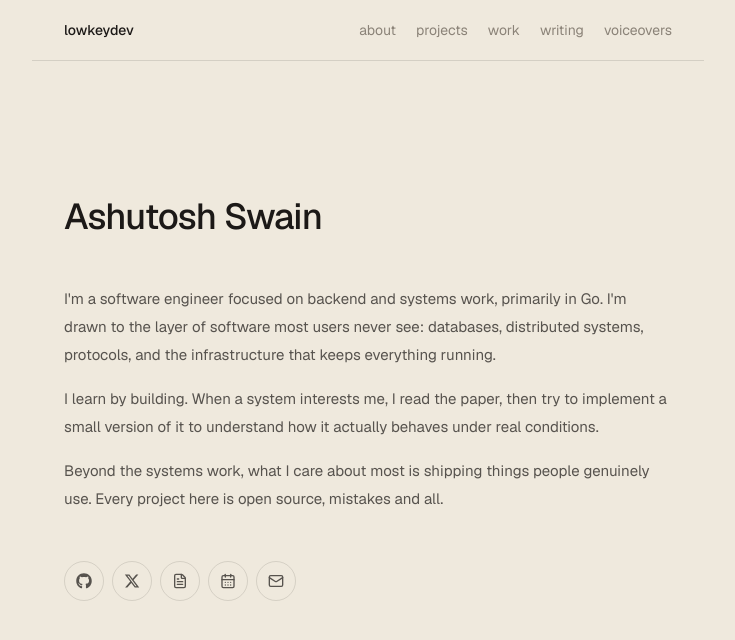
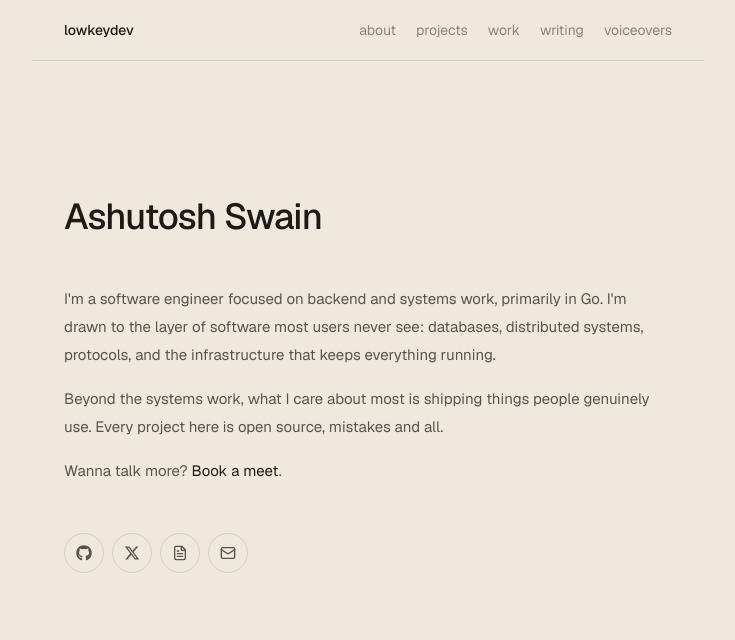
Before and after one commit to ASHUTOSH-SWAIN-GIT/folio, a Next.js app: page / in a window 1280 px wide. Shown: the top 640 px of the page, without its empty margins (272-1007 px from the left). Built offline with nearby package versions, Linux system fonts and the light colour scheme.

Commit message:
Move meeting link into about copy

```diff
--- a/app/page.tsx
+++ b/app/page.tsx
@@ -17,14 +17,21 @@ export default function Home() {
           infrastructure that keeps everything running.
         </p>
         <p>
-          I learn by building. When a system interests me, I read the paper,
-          then try to implement a small version of it to understand how it
-          actually behaves under real conditions.
-        </p>
-        <p>
           Beyond the systems work, what I care about most is shipping things
           people genuinely use. Every project here is open source, mistakes
           and all.
+        </p>
+        <p>
+          Wanna talk more?{" "}
+          <a
+            href="https://calendly.com/ashuswain9876/30min"
+            target="_blank"
+            rel="noopener noreferrer"
+            className="text-[color:var(--foreground)] underline decoration-[color:var(--accent)] underline-offset-4 transition-colors hover:text-[color:var(--accent)]"
+          >
+            Book a meet
+          </a>
+          .
         </p>
       </section>
 
--- a/components/SocialLinks.tsx
+++ b/components/SocialLinks.tsx
@@ -2,7 +2,7 @@
 
 import { useState } from "react";
 import { FaGithub, FaXTwitter } from "react-icons/fa6";
-import { CalendarDays, FileText, Mail, Check } from "lucide-react";
+import { FileText, Mail, Check } from "lucide-react";
 
 const iconLinks = [
   {
@@ -19,11 +19,6 @@ const iconLinks = [
     label: "Resume",
     href: "/resume.pdf",
     Icon: FileText,
-  },
-  {
-    label: "Book a meeting",
-    href: "https://calendly.com/ashuswain9876/30min",
-    Icon: CalendarDays,
   },
 ];
 
```
